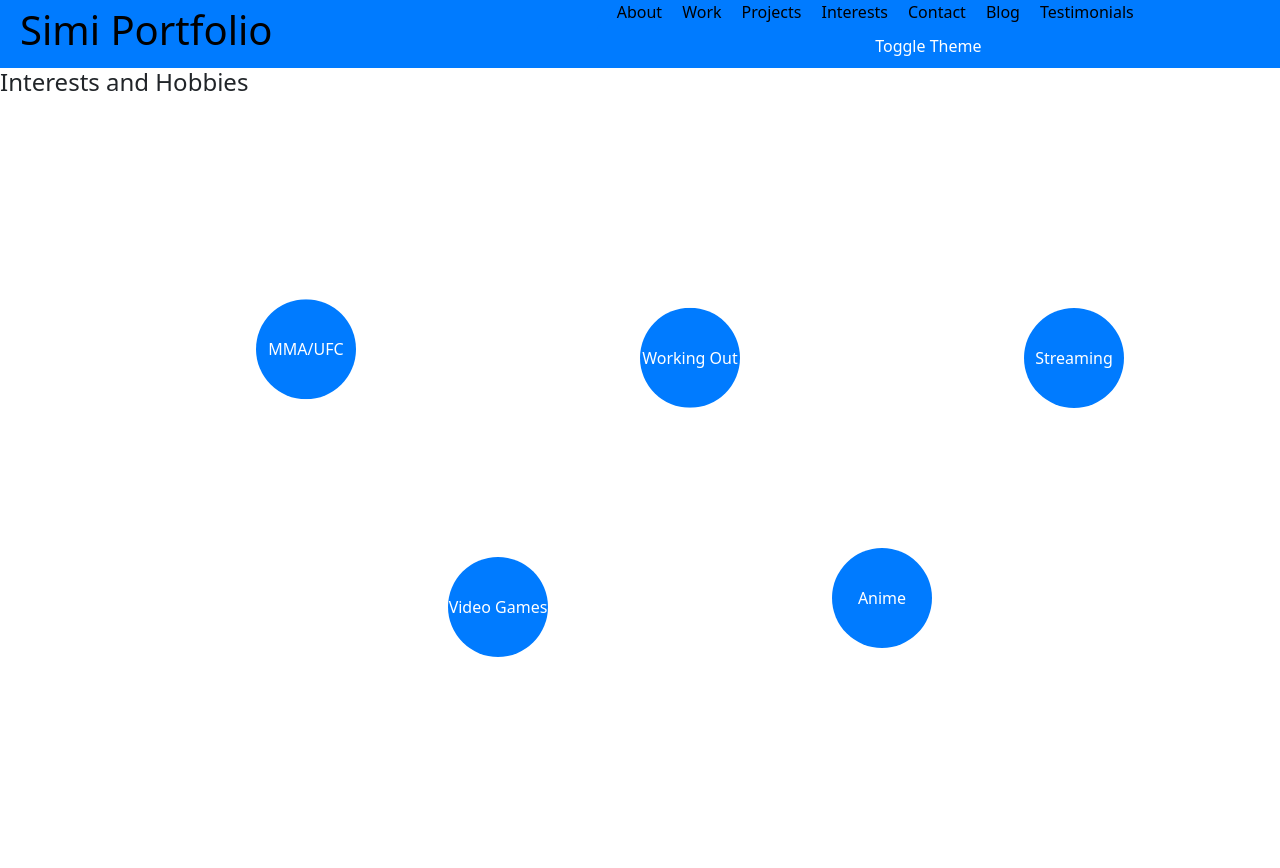
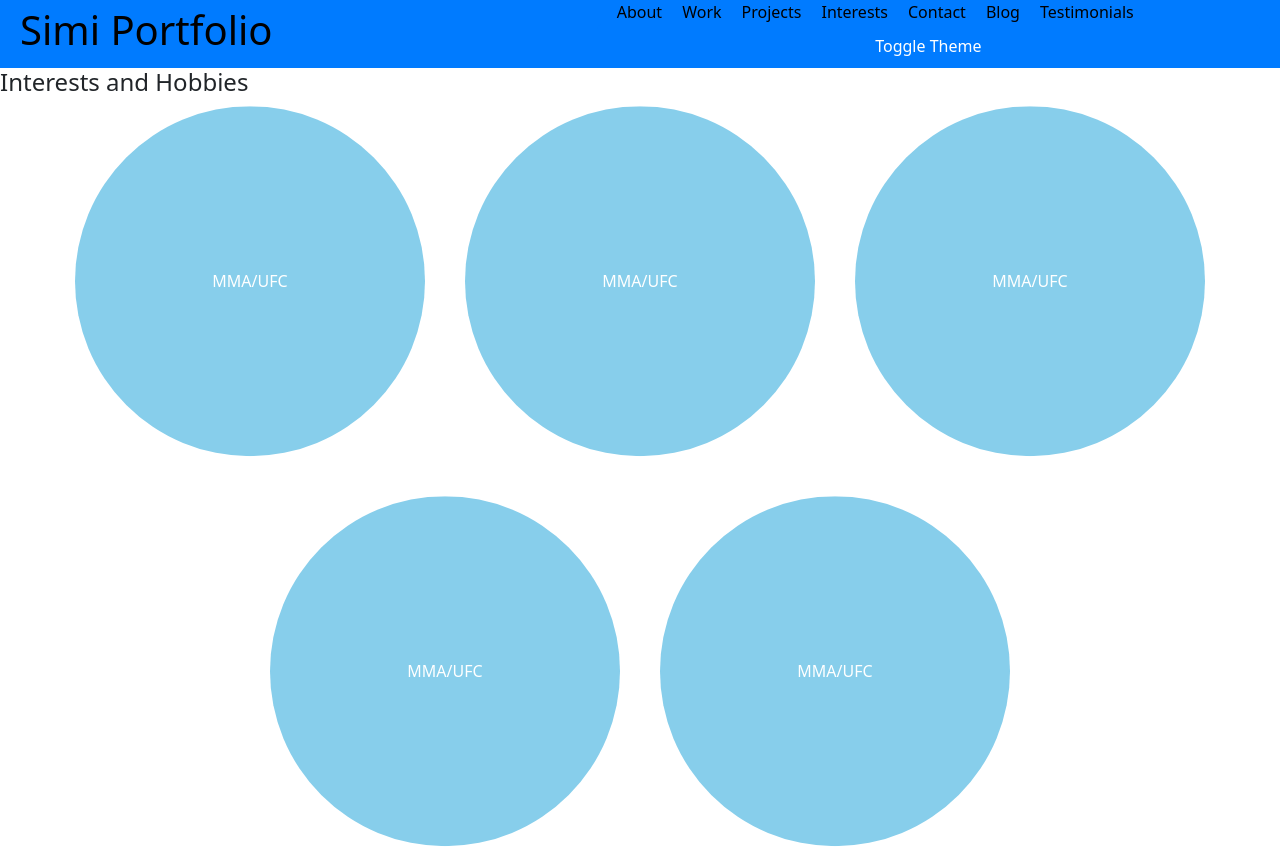
Before and after one commit to simioyin222/React-Js-Portfolio, a React (Create React App) app: page /interests in a window 1280 px wide. Built offline with nearby package versions, Linux system fonts and the light colour scheme.

Commit message:
bubbles set up in a more uniform way while floating and now will present a pop up bubble upon clickin

```diff
--- a/src/components/Interests.js
+++ b/src/components/Interests.js
@@ -1,64 +1,51 @@
 import React, { useState } from 'react';
+import Modal from './modal'; // Import the Modal component
 import styles from './interests.module.css';
 
 function Interests() {
   const [selectedInterest, setSelectedInterest] = useState(null);
+  const [showModal, setShowModal] = useState(false);
 
   const interests = [
-    { name: 'MMA/UFC', content: 'Content about MMA/UFC' },
-    { name: 'Video Games', content: 'Content about Video Games' },
-    { name: 'Working Out', content: 'Content about Working Out' },
-    { name: 'Anime', content: 'Content about Anime' },
-    { name: 'Streaming', content: 'Check out my streaming channel!', url: 'https://www.twitch.tv/tobbdawgg' },
+    { name: 'MMA/UFC', content: 'Content about MMA/UFC', images: ['mma1.jpg', 'mma2.jpg'] },
+    { name: 'MMA/UFC', content: 'Content about MMA/UFC', images: ['mma1.jpg', 'mma2.jpg'] },
+    { name: 'MMA/UFC', content: 'Content about MMA/UFC', images: ['mma1.jpg', 'mma2.jpg'] },
+    { name: 'MMA/UFC', content: 'Content about MMA/UFC', images: ['mma1.jpg', 'mma2.jpg'] },
+    { name: 'MMA/UFC', content: 'Content about MMA/UFC', images: ['mma1.jpg', 'mma2.jpg'] },
+    // Add more interests
   ];
 
   const handleClick = (interest) => {
     setSelectedInterest(interest);
-  };
-
-  const getBubblePosition = (index) => {
-    // Define positions for a narrower and lower "W" shape layout
-    const positions = [
-      { top: '30%', left: '20%' }, // Start of the "W"
-      { top: '60%', left: '35%' },
-      { top: '30%', left: '50%' },
-      { top: '60%', left: '65%' },
-      { top: '30%', left: '80%' }  // End of the "W"
-    ];
-
-    return positions[index % positions.length];
+    setShowModal(true);
   };
 
   return (
-    <div className={styles.container}>
+    <div>
       <h4>Interests and Hobbies</h4>
       <div className={styles.bubblesContainer}>
-        {interests.map((interest, index) => {
-          const position = getBubblePosition(index);
-          return (
+        {interests.map((interest, index) => (
           <div
             key={index}
             className={styles.bubble}
             onClick={() => handleClick(interest)}
-              style={{
-                animationDelay: `${index * 2}s`,
-                top: position.top,
-                left: position.left,
-              }}
           >
             {interest.name}
           </div>
-          );
-        })}
+        ))}
       </div>
 
+      <Modal show={showModal} onClose={() => setShowModal(false)}>
         {selectedInterest && (
-        <div className={styles.detailView}>
+          <div>
             <h5>{selectedInterest.name}</h5>
             <p>{selectedInterest.content}</p>
-          {selectedInterest.url && <a href={selectedInterest.url} target="_blank" rel="noopener noreferrer">Visit</a>}
+            {selectedInterest.images && selectedInterest.images.map((image, index) => (
+              <img key={index} src={image} alt={selectedInterest.name} />
+            ))}
           </div>
         )}
+      </Modal>
     </div>
   );
 }
--- a/src/components/interests.module.css
+++ b/src/components/interests.module.css
@@ -1,14 +1,23 @@
 .bubble {
-  width: 100px;
-  height: 100px;
+  width: 350px; /* Increase the size */
+  height: 350px; /* Increase the size */
+  display: flex;
+  justify-content: center;
+  align-items: center;
+  text-align: center;
   border-radius: 50%;
-  background-color: #007bff;
-  text-align: center;
-  line-height: 100px;
+  background-color: skyblue;
   color: white;
   cursor: pointer;
-  transition: transform 0.2s;
-  user-select: none;
+  animation: float 6s ease-in-out infinite;
+  /* Other styles */
+}
+
+.bubblesContainer {
+  display: flex;
+  flex-wrap: wrap;
+  justify-content: center; /* Center bubbles horizontally */
+  gap: 20px; /* Space between bubbles */
 }
 
 .container {
@@ -27,8 +36,20 @@
 }
 
 .bubble {
-  position: absolute;
+  flex: 0 1 auto; /* Allow bubbles to grow and shrink as needed */
+  margin: 10px;
   animation: float 6s ease-in-out infinite;
   cursor: pointer;
-  user-select: none;
 }
+
+.bubble:nth-child(1), .bubble:nth-child(5) {
+  align-self: flex-start;
+}
+
+.bubble:nth-child(2), .bubble:nth-child(4) {
+  align-self: center;
+}
+
+.bubble:nth-child(3) {
+  align-self: flex-end;
+}
--- /dev/null
+++ b/src/components/modal.js
@@ -0,0 +1,18 @@
+import React from 'react';
+import styles from './modal.module.css'; // Define your modal styles
+
+function Modal({ show, onClose, children }) {
+  if (!show) {
+    return null;
+  }
+
+  return (
+    <div className={styles.modalBackdrop} onClick={onClose}>
+      <div className={styles.modalContent} onClick={e => e.stopPropagation()}>
+        {children}
+      </div>
+    </div>
+  );
+}
+
+export default Modal;
--- /dev/null
+++ b/src/components/modal.module.css
@@ -0,0 +1,18 @@
+.modalBackdrop {
+  position: fixed;
+  top: 0;
+  left: 0;
+  width: 100%;
+  height: 100%;
+  background-color: rgba(0, 0, 0, 0.5);
+  display: flex;
+  justify-content: center;
+  align-items: center;
+}
+
+.modalContent {
+  background-color: white;
+  padding: 20px;
+  border-radius: 10px;
+  max-width: 500px;
+}
```
Lines whose indentation alone changed are shown as unchanged.
